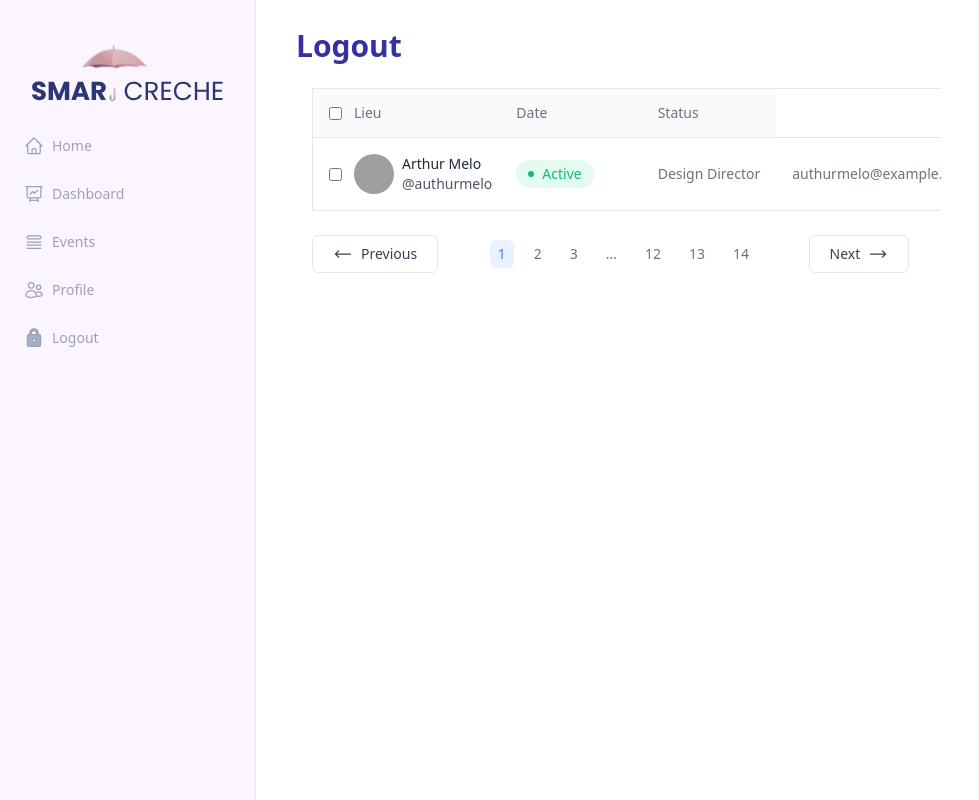
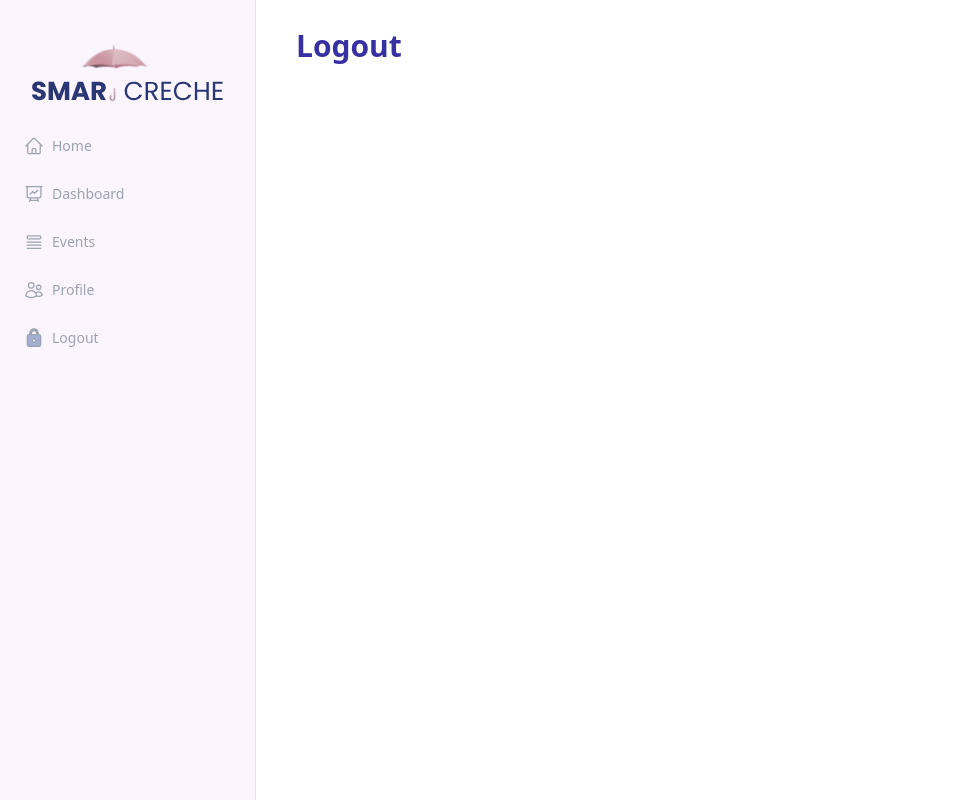
Before and after one commit to NasssDev/Smart-Creche-IoT-Frontend, a React (Vite) app: page /logout in a window 1280 px wide. Shown: the whole page, without its empty margins (0-979 px from the left). Built offline with nearby package versions, Linux system fonts and the light colour scheme; grey boxes are pictures that could not be loaded.

Commit message:
refactor dashboard

```diff
--- a/src/App.tsx
+++ b/src/App.tsx
@@ -17,7 +17,7 @@ function App() {
     return <>
         <div className="flex">
             {count === 1 && <SideBar/>}
-            <div className={count === 1 ? "flex-1 max-w-full overflow-hidden ml-64 px-10" : "flex-1 max-w-full overflow-hidden mx-auto px-10"} >
+            <div className={count === 1 ? "grid-1 w-full overflow-hidden ml-64 px-10" : "grid-1 w-full overflow-hidden mx-auto px-10"} >
                 <Routes>
                     <Route path="/" element={<Home />} />
                     <Route path="/dashboard" element={<Dashboard />} />
--- a/src/components/SideBar.tsx
+++ b/src/components/SideBar.tsx
@@ -14,6 +14,7 @@ export const SideBar = () => {
     useEffect(() => {
         localStorage.setItem("activLink", activLink);
     }, [activLink]);
+
 
     return (
         <aside
@@ -79,7 +80,7 @@ export const SideBar = () => {
                         to="/logout" onClick={() => setActivLink("/logout")}>
                         <svg xmlns="http://www.w3.org/2000/svg" fill="none" viewBox="0 0 24 24" strokeWidth="1.5"
                              stroke="currentColor" className="w-5 h-5">
-                            <g clip-path="url(#clip0_32_2951)">
+                            <g clipPath="url(#clip0_32_2951)">
                                 <path d="M18 8H17V6C17 3.24 14.76 1 12 1C9.24 1 7 3.24 7 6V8H6C4.9 8 4 8.9 4 10V20C4 21.1 4.9 22 6 22H18C19.1 22 20 21.1 20 20V10C20 8.9 19.1 8 18 8ZM12 17C10.9 17 10 16.1 10 15C10 13.9 10.9 13 12 13C13.1 13 14 13.9 14 15C14 16.1 13.1 17 12 17ZM9 8V6C9 4.34 10.34 3 12 3C13.66 3 15 4.34 15 6V8H9Z" fill="#A3AED0"/>
                             </g>
                             <defs>
--- a/src/components/sensors/Gauge.tsx
+++ b/src/components/sensors/Gauge.tsx
@@ -76,7 +76,7 @@ export const Gauge = () => {
                     }
                 ]
             });
-        }, 2000);
+        }, 20000);
 
         option && myChart.setOption(option);
 
--- a/src/components/sensors/WaterLeak.tsx
+++ b/src/components/sensors/WaterLeak.tsx
@@ -1,29 +1,21 @@
 export const WaterLeak = () => {
     return (
-        <section className="container px-4 mx-auto col-span-2">
-            <div className="flex flex-col mt-6">
-                <div className="-mx-4 -my-2 overflow-x-auto sm:-mx-6 lg:-mx-8">
-                    <div className="inline-block min-w-full py-2 align-middle md:px-6 lg:px-8">
-                        <div className="overflow-hidden border border-gray-200">
+        <div className="w-full border border-gray-200 col-span-2 overflow-hidden rounded-2xl">
             <table className="min-w-full divide-y divide-gray-200">
                 <thead className="bg-gray-50">
                 <tr>
                     <th scope="col"
-                                        className="py-3.5 px-4 text-sm font-normal text-left rtl:text-right text-gray-500 ">
-                                        <div className="flex items-center gap-x-3">
-                                            <input type="checkbox"
-                                                   className="text-blue-500 border-gray-300 rounded"></input>
+                        className="py-3.5 px-4 text-sm font-normal text-center rtl:text-right text-gray-500 ">
                         <span>Lieu</span>
-                                        </div>
                     </th>
 
                     <th scope="col"
-                                        className="px-12 py-3.5 text-sm font-normal text-left rtl:text-right text-gray-500 ">
+                        className="px-12 py-3.5 text-sm font-normal text-center rtl:text-right text-gray-500 ">
                         <span>Date</span>
                     </th>
 
                     <th scope="col"
-                                        className="px-4 py-3.5 text-sm font-normal text-left rtl:text-right text-gray-500 ">
+                        className="px-4 py-3.5 text-sm font-normal text-center rtl:text-right text-gray-500 ">
                         <span>Status</span>
                     </th>
 
@@ -33,115 +25,42 @@ export const WaterLeak = () => {
                     className="bg-white divide-y divide-gray-200 ">
                 <tr>
                     <td className="px-4 py-4 text-sm font-medium text-gray-700 whitespace-nowrap">
-                                        <div className="inline-flex items-center gap-x-3">
-                                            <input type="checkbox"
-                                                   className="text-blue-500 border-gray-300 rounded ">
-                                            </input>
-                                                <div className="flex items-center gap-x-2">
-                                                    <img className="object-cover w-10 h-10 rounded-full"
-                                                         src="https://images.unsplash.com/photo-1535713875002-d1d0cf377fde?ixlib=rb-1.2.1&ixid=MnwxMjA3fDB8MHxwaG90by1wYWdlfHx8fGVufDB8fHx8&auto=format&fit=crop&w=880&q=80"
-                                                         alt=""></img>
-                                                        <div>
-                                                            <h2 className="font-medium text-gray-800">Arthur
-                                                                Melo</h2>
-                                                            <p className="text-sm font-normal text-gray-600 ">@authurmelo</p>
-                                                        </div>
-                                                </div>
-                                        </div>
+                        Living Room
                     </td>
                     <td className="px-12 py-4 text-sm font-medium text-gray-700 whitespace-nowrap">
-                                        <div
-                                            className="inline-flex items-center px-3 py-1 rounded-full gap-x-2 bg-emerald-100/60 ">
-                                            <span className="h-1.5 w-1.5 rounded-full bg-emerald-500"></span>
-
-                                            <h2 className="text-sm font-normal text-emerald-500">Active</h2>
-                                        </div>
-                                    </td>
-                                    <td className="px-4 py-4 text-sm text-gray-500 whitespace-nowrap">Design
-                                        Director
-                                    </td>
-                                    <td className="px-4 py-4 text-sm text-gray-500 whitespace-nowrap">authurmelo@example.com</td>
-                                    <td className="px-4 py-4 text-sm whitespace-nowrap">
-                                        <div className="flex items-center gap-x-2">
-                                            <p className="px-3 py-1 text-xs text-indigo-500 rounded-full  bg-indigo-100/60">Design</p>
-                                            <p className="px-3 py-1 text-xs text-blue-500 rounded-full  bg-blue-100/60">Product</p>
-                                            <p className="px-3 py-1 text-xs text-pink-500 rounded-full  bg-pink-100/60">Marketing</p>
+                        <div>
+                            23 Jun 2023<br/>
+                            <span className="text-gray-500 font-medium">23:14</span>
                         </div>
                     </td>
                     <td className="px-4 py-4 text-sm whitespace-nowrap">
-                                        <div className="flex items-center gap-x-6">
-                                            <button
-                                                className="text-gray-500 transition-colors duration-200 hover:text-red-500 focus:outline-none">
-                                                <svg xmlns="http://www.w3.org/2000/svg" fill="none" viewBox="0 0 24 24"
-                                                     strokeWidth="1.5" stroke="currentColor" className="w-5 h-5">
-                                                    <path strokeLinecap="round" strokeLinejoin="round"
-                                                          d="M14.74 9l-.346 9m-4.788 0L9.26 9m9.968-3.21c.342.052.682.107 1.022.166m-1.022-.165L18.16 19.673a2.25 2.25 0 01-2.244 2.077H8.084a2.25 2.25 0 01-2.244-2.077L4.772 5.79m14.456 0a48.108 48.108 0 00-3.478-.397m-12 .562c.34-.059.68-.114 1.022-.165m0 0a48.11 48.11 0 013.478-.397m7.5 0v-.916c0-1.18-.91-2.164-2.09-2.201a51.964 51.964 0 00-3.32 0c-1.18.037-2.09 1.022-2.09 2.201v.916m7.5 0a48.667 48.667 0 00-7.5 0"/>
-                                                </svg>
-                                            </button>
-
-                                            <button
-                                                className="text-gray-500 transition-colors duration-200  hover:text-yellow-500 focus:outline-none">
-                                                <svg xmlns="http://www.w3.org/2000/svg" fill="none" viewBox="0 0 24 24"
-                                                     strokeWidth="1.5" stroke="currentColor" className="w-5 h-5">
-                                                    <path strokeLinecap="round" strokeLinejoin="round"
-                                                          d="M16.862 4.487l1.687-1.688a1.875 1.875 0 112.652 2.652L10.582 16.07a4.5 4.5 0 01-1.897 1.13L6 18l.8-2.685a4.5 4.5 0 011.13-1.897l8.932-8.931zm0 0L19.5 7.125M18 14v4.75A2.25 2.25 0 0115.75 21H5.25A2.25 2.25 0 013 18.75V8.25A2.25 2.25 0 015.25 6H10"/>
-                                                </svg>
-                                            </button>
+                        <div
+                            className="w-3/5 inline-flex items-center px-3 py-1 rounded-lg gap-x-2 bg-emerald-100/60 ">
+                            <span className="h-1.5 w-1.5 rounded-full bg-emerald-500"></span>
+                            <h2 className="text-sm font-normal text-emerald-500">Processed</h2>
                         </div>
                     </td>
                 </tr>
-
+                <tr>
+                    <td className="px-4 py-4 text-sm font-medium text-gray-700 whitespace-nowrap">
+                        Office
+                    </td>
+                    <td className="px-12 py-4 text-sm font-medium text-gray-700 whitespace-nowrap">
+                        <div>
+                            16 May 2023<br/>
+                            <span className="text-gray-500 font-medium">12:28</span>
+                        </div>
+                    </td>
+                    <td className="px-4 py-4 text-sm whitespace-nowrap">
+                        <div
+                            className="w-3/5 inline-flex items-center px-3 py-1 rounded-lg gap-x-2 bg-amber-100/60 ">
+                            <span className="h-1.5 w-1.5 rounded-full bg-amber-500"></span>
+                            <h2 className="text-sm font-normal text-amber-500">Pending</h2>
+                        </div>
+                    </td>
+                </tr>
                 </tbody>
             </table>
         </div>
-                    </div>
-                </div>
-            </div>
-
-            <div className="flex items-center justify-between mt-6">
-                <a href="#"
-                   className="flex items-center px-5 py-2 text-sm text-gray-700 capitalize transition-colors duration-200 bg-white border rounded-md gap-x-2 hover:bg-gray-100 ">
-                    <svg xmlns="http://www.w3.org/2000/svg" fill="none" viewBox="0 0 24 24" strokeWidth="1.5"
-                         stroke="currentColor" className="w-5 h-5 rtl:-scale-x-100">
-                        <path strokeLinecap="round" strokeLinejoin="round"
-                              d="M6.75 15.75L3 12m0 0l3.75-3.75M3 12h18"/>
-                    </svg>
-
-                    <span>
-                previous
-            </span>
-                </a>
-
-                <div className="items-center hidden lg:flex gap-x-3">
-                    <a href="#"
-                       className="px-2 py-1 text-sm text-blue-500 rounded-md  bg-blue-100/60">1</a>
-                    <a href="#"
-                       className="px-2 py-1 text-sm text-gray-500 rounded-md   hover:bg-gray-100">2</a>
-                    <a href="#"
-                       className="px-2 py-1 text-sm text-gray-500 rounded-md   hover:bg-gray-100">3</a>
-                    <a href="#"
-                       className="px-2 py-1 text-sm text-gray-500 rounded-md   hover:bg-gray-100">...</a>
-                    <a href="#"
-                       className="px-2 py-1 text-sm text-gray-500 rounded-md   hover:bg-gray-100">12</a>
-                    <a href="#"
-                       className="px-2 py-1 text-sm text-gray-500 rounded-md   hover:bg-gray-100">13</a>
-                    <a href="#"
-                       className="px-2 py-1 text-sm text-gray-500 rounded-md   hover:bg-gray-100">14</a>
-                </div>
-
-                <a href="#"
-                   className="flex items-center px-5 py-2 text-sm text-gray-700 capitalize transition-colors duration-200 bg-white border rounded-md gap-x-2 hover:bg-gray-100 ">
-            <span>
-                Next
-            </span>
-
-                    <svg xmlns="http://www.w3.org/2000/svg" fill="none" viewBox="0 0 24 24" strokeWidth="1.5"
-                         stroke="currentColor" className="w-5 h-5 rtl:-scale-x-100">
-                        <path strokeLinecap="round" strokeLinejoin="round"
-                              d="M17.25 8.25L21 12m0 0l-3.75 3.75M21 12H3"/>
-                    </svg>
-                </a>
-            </div>
-        </section>
     )
 }
--- a/src/index.css
+++ b/src/index.css
@@ -7,12 +7,12 @@
     display: block;
     width: 4px;
     height: 100%;
-    background-color: blue;
+    background-color: #4318FF;
     position: absolute;
     right: 0;
     top: 0;
     border-radius: 5px;
-    color: blue;
+    color: #4318FF;
 }
 
 .link-side-bar {
--- a/src/pages/Dashboard.tsx
+++ b/src/pages/Dashboard.tsx
@@ -5,10 +5,10 @@ export const Dashboard = () => {
     return (
         <div>
             <LabelPage label={"Dashboard"}/>
-            <div id="main" className="grid grid-cols-3 mt-10 ">
+            <div id="main" className="grid gap-10 grid-cols-3 mt-10">
                 {
-                    ["CO2", "Humidity", "Temperature", "Humidity", "Brightness"].map((elem) => (
-                        <SensorCard label={elem} />
+                    ["CO2", "Humidity", "Temperature", "Water Leak Detection", "Brightness"].map((elem,index) => (
+                        <SensorCard key={index} label={elem} />
                     ))
                 }
             </div>
--- a/src/pages/logout.tsx
+++ b/src/pages/logout.tsx
@@ -1,12 +1,11 @@
 import {LabelPage} from "../components/LabelPage.tsx";
-import {WaterLeak} from "../components/sensors/WaterLeak.tsx";
 
 export const Logout = () => {
     return (
         <>
             <LabelPage label={"Logout"}/>
             <div className="grid grid-cols-3">
-                <WaterLeak/>
+                <br/>
             </div>
         </>
     )
```
Also changed, not shown: src/components/sensors/SensorCard.tsx (+25 -7 lines), src/components/sensors/SensorCardCol1.tsx (added, +13 -0 lines), src/components/sensors/SensorCardCol2.tsx (added, +13 -0 lines). Lines whose indentation alone changed are shown as unchanged.
